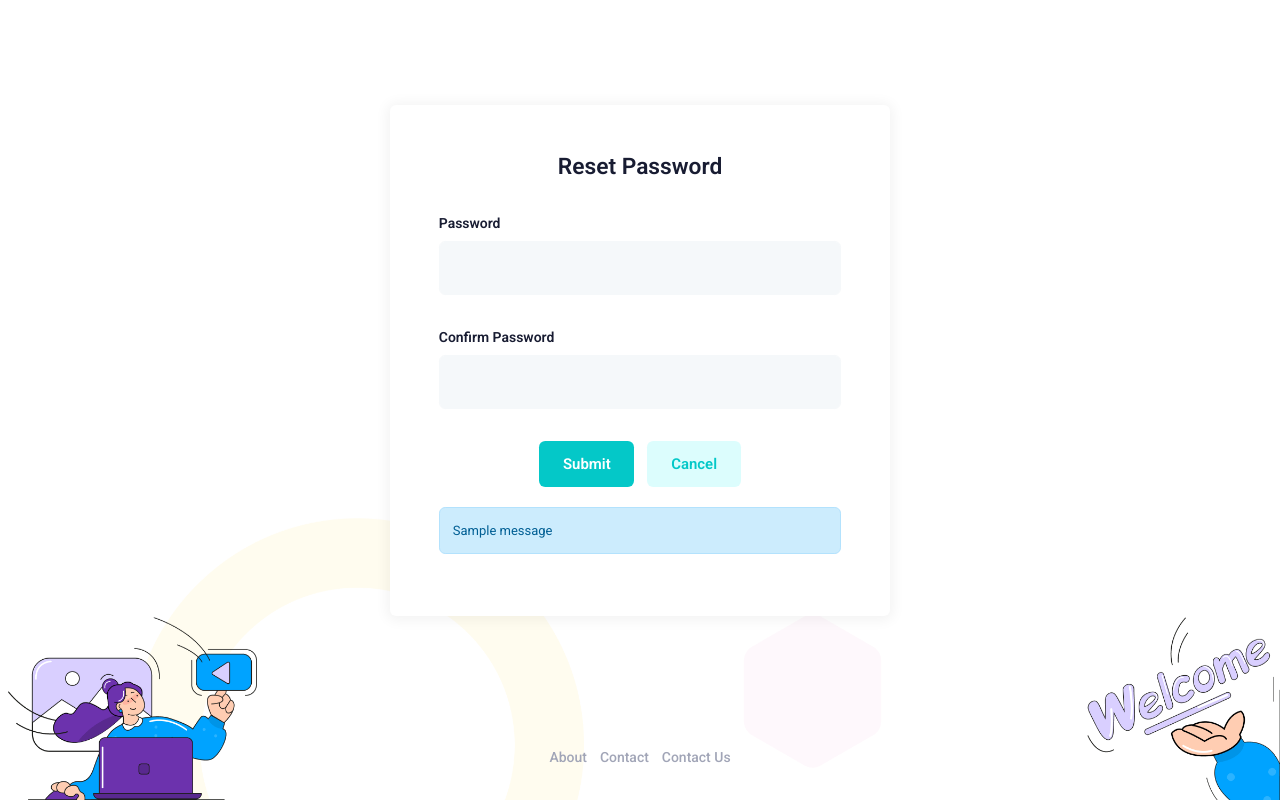
After one commit to rustyyyyy/fun-olympic, a Django app: page /reset-password/ in a window 1280 px wide. The commit adds this page. Run offline with Django 4.2, Linux system fonts and the light colour scheme; tables that the repository leaves empty hold one stand-in row (values such as "Sample post"); one stand-in notice (Sample message) is shown; parts of the project's set-up code (start-up, migrations or seed data) failed here and were passed over; some libraries are stand-ins or nearby versions.

Commit message:
add: password reset

```diff
--- /dev/null
+++ b/templates/home/password-reset.html
@@ -0,0 +1,135 @@
+{% load static %}
+
+<!DOCTYPE html>
+<html lang="en">
+<!--begin::Head-->
+
+<head>
+	<title>Password Reset</title>
+	<meta charset="utf-8">
+	<meta name="viewport" content="width=device-width, initial-scale=1">
+	<link rel="stylesheet" href="https://cdn.jsdelivr.net/npm/bootstrap@4.6.1/dist/css/bootstrap.min.css">
+	<script src="https://cdn.jsdelivr.net/npm/jquery@3.6.0/dist/jquery.slim.min.js"></script>
+	<script src="https://cdn.jsdelivr.net/npm/popper.js@1.16.1/dist/umd/popper.min.js"></script>
+	<script src="https://cdn.jsdelivr.net/npm/bootstrap@4.6.1/dist/js/bootstrap.bundle.min.js"></script>
+
+	<link rel="shortcut icon" href="{% static 'assets/media/logos/favicon.ico' %}" />
+
+	<!--begin::Fonts-->
+	<link rel="stylesheet" href="https://fonts.googleapis.com/css?family=Roboto:300,400,500,600,700" />
+	<!--end::Fonts-->
+
+	<!--begin::Global Stylesheets Bundle(used by all pages)-->
+	<link href="{% static 'assets/plugins/global/plugins.bundle.css' %}" rel="stylesheet" type="text/css" />
+	<link href="{% static 'assets/css/style.bundle.css' %}" rel="stylesheet" type="text/css" />
+	<!--end::Global Stylesheets Bundle-->
+
+	<!-- RECAPTCHA CDN -->
+	<script src="https://www.google.com/recaptcha/api.js" async defer> </script>
+</head>
+<!--end::Head-->
+<!--begin::Body-->
+
+<body id="kt_body" class="bg-body">
+	<!--begin::Main-->
+	<!--begin::Root-->
+	<div class="d-flex flex-column flex-root">
+		<!--begin::Authentication - Password reset -->
+		<div class="d-flex flex-column flex-column-fluid bgi-position-y-bottom position-x-center bgi-no-repeat bgi-size-contain bgi-attachment-fixed"
+			style="background-image: url(assets/media/illustrations/sigma-1/14.png">
+			<!--begin::Content-->
+			<div class="d-flex flex-center flex-column flex-column-fluid p-10 pb-lg-20">
+				<!--begin::Logo-->
+				<a href="../../demo2/dist/index.html" class="mb-12">
+					<!-- <img alt="Logo" src="{% static 'assets/media/logos/logo-1.svg' %}" class="h-40px" /> -->
+				</a>
+				<!--end::Logo-->
+				<!--begin::Wrapper-->
+				<div class="w-lg-500px bg-body rounded shadow-sm p-10 p-lg-15 mx-auto">
+					<!--begin::Form-->
+					<form class="form w-100" method="post">
+						{% csrf_token %}
+						<!--begin::Heading-->
+						<div class="text-center mb-10">
+							<!--begin::Title-->
+							<h1 class="text-dark mb-3">Reset Password</h1>
+							<!--end::Title-->
+						</div>
+						<!--begin::Heading-->
+						<!--begin::Input group-->
+						<input class="d-none" type="email" value="{{request.GET.email}}" name="email">
+						<div class="fv-row mb-10">
+							<label class="form-label fw-bolder text-gray-900 fs-6">Password</label>
+                            <input class="form-control form-control-solid py-8" type="password" placeholder="" name="password1"
+                                autocomplete="off" />
+						</div>
+						<div class="fv-row mb-10">
+							<label class="form-label fw-bolder text-gray-900 fs-6">Confirm Password</label>
+							<input class="form-control form-control-solid py-8" type="password" placeholder="" name="password2"
+								autocomplete="off" />
+						</div>
+						<!--end::Input group-->
+						<!--begin::Actions-->
+						<div class="d-flex flex-wrap justify-content-center pb-lg-0">
+							<button type="submit" class="btn btn-lg btn-primary fw-bolder me-4">
+								<span class="indicator-label">Submit</span>
+								<!-- <span class="indicator-progress">Please wait...
+									<span class="spinner-border spinner-border-sm align-middle ms-2"></span></span> -->
+							</button>
+							<a href="{% url 'logout' %}" class="btn btn-lg btn-light-primary fw-bolder">Cancel</a>
+						</div>
+						<!--end::Actions-->
+					</form>
+					<!--end::Form-->
+
+					{% if messages%}
+					<div class="mt-6">
+						{% for message in messages %}
+
+						{% if message.tags == 'success' %}
+						<div class="alert alert-success">
+						{{ message }}
+						</div>
+						{% endif %}
+						{% if message.tags == 'error' %}
+						<div class="alert alert-danger">
+						{{ message }}
+						</div>
+						{% endif %}
+						{% endfor %}
+					</div>
+					{% endif %}
+				</div>
+				<!--end::Wrapper-->
+			</div>
+			<!--end::Content-->
+			<!--begin::Footer-->
+			<div class="d-flex flex-center flex-column-auto p-10">
+				<!--begin::Links-->
+				<div class="d-flex align-items-center fw-bold fs-6">
+					<a href="https://keenthemes.com" class="text-muted text-hover-primary px-2">About</a>
+					<a href="mailto:support@keenthemes.com" class="text-muted text-hover-primary px-2">Contact</a>
+					<a href="https://1.envato.market/EA4JP" class="text-muted text-hover-primary px-2">Contact Us</a>
+				</div>
+				<!--end::Links-->
+			</div>
+			<!--end::Footer-->
+		</div>
+		<!--end::Authentication - Password reset-->
+	</div>
+	<!--end::Root-->
+	<!--end::Main-->
+	<!--begin::Javascript-->
+	<script>var hostUrl = "assets/";</script>
+	<!--begin::Global Javascript Bundle(used by all pages)-->
+	<script src="assets/plugins/global/plugins.bundle.js"></script>
+	<script src="assets/js/scripts.bundle.js"></script>
+	<!--end::Global Javascript Bundle-->
+	<!--begin::Page Custom Javascript(used by this page)-->
+	<script src="assets/js/custom/authentication/password-reset/password-reset.js"></script>
+	<!--end::Page Custom Javascript-->
+	<!--end::Javascript-->
+</body>
+<!--end::Body-->
+
+</html>
--- a/templates/partials/_header.html
+++ b/templates/partials/_header.html
@@ -43,11 +43,13 @@
                     <a href="/admin" class="btn" style="color: #223dff;">Admin Site</a>
                     {% endif %}
                     <span class="mr-3">{{request.user.username|upper}}</span>
+                    {% if request.user.is_authenticated %}
                     <a href="#" data-toggle="dropdown">
                         <!-- <i class="far fa-bell fa-2x"></i> -->
                         <img src="/media/images/bell.png" class="img-fluid" width="15" />
                         <span style="color: black;">{{noti_count}}</span>
                     </a>
+                    {% endif %}
                     {% if noti_data %}
                     <div class="dropdown-menu">
                         <h6 class="ml-2 mt-2">Notifications</h6>
@@ -80,6 +82,7 @@
                             <div class="menu-content d-flex align-items-center px-3">
                                 <!--begin::Avatar-->
                                 <div class="symbol symbol-50px me-5">
+
                                     {% if request.user.is_authenticated %}
                                     {% if request.user.avatar_user.avatar %}
                                     <img class="h-30px w-30px rounded" src="{{request.user.avatar_user.avatar.url}}"
--- a/users/forms.py
+++ b/users/forms.py
@@ -89,6 +89,9 @@ class RegisterForm(forms.Form):
     password1.widget.attrs.update(
         {"class": "form-control form-control-lg form-control-solid", "placeholder": ""}
     )
+    password2.widget.attrs.update(
+        {"class": "form-control form-control-lg form-control-solid", "placeholder": ""}
+    )
 
 class CountryForm(forms.Form):
     country = CountryField().formfield(label="Country")
--- a/users/urls.py
+++ b/users/urls.py
@@ -1,7 +1,7 @@
 from django.urls import path
 from users.views import (
     EmailVerify, SignupView, LoginView,
-    LogoutView, ForgotPasswordView, ProfileView)
+    LogoutView, ForgotPasswordView, ProfileView, ResetPasswordView)
 
 
 urlpatterns = [
@@ -11,4 +11,5 @@ urlpatterns = [
     path("logout/", LogoutView.as_view(), name="logout"),
     path("password-reset/", ForgotPasswordView.as_view(), name="forgotpassword"),
     path("profile/", ProfileView.as_view(), name="profile"),
+    path("reset-password/", ResetPasswordView.as_view(), name="reset_password"),
 ]
--- a/users/views.py
+++ b/users/views.py
@@ -1,3 +1,4 @@
+import email
 import os
 from pathlib import Path
 from urllib import parse
@@ -9,7 +10,7 @@ from django.contrib.auth import login, authenticate, logout
 from django.contrib import messages
 from django.views import View
 
-from users.models import CustomUser, EmailVerification, UserAvatar
+from users.models import CustomUser, EmailVerification, UserAvatar, RestPasswordRequest
 from users.forms import CustomUserCreationForm, RegisterForm, CountryForm, GenderForm
 from users.helper import captcha_validation, email_verification
 
@@ -126,11 +127,15 @@ class LoginView(View):
 
 
             user = authenticate(username=username, password=password)
-
             if user.is_staff != True:
                 try:
+                    email_verify = get_object_or_404(EmailVerification, user=user)
+                    reset_password_user = get_object_or_404(RestPasswordRequest, user=user)
 
-                    email_verify = get_object_or_404(EmailVerification, user=user)
+                    if reset_password_user.is_active == True:
+                        logout(request)
+                        return redirect(f'/reset-password/?email={username}')
+
                     if email_verify.verified != True:
                         logout(request)
                         messages.error(
@@ -168,7 +173,12 @@ class ForgotPasswordView(View):
 
         try:
             user = get_object_or_404(CustomUser, email=email)
-            messages.success(request, "Password reset sucessfully requested! try to login")
+
+            qs = RestPasswordRequest.objects.filter(user=user)
+            if not qs.exists():
+                RestPasswordRequest.objects.create(user=user)
+
+            messages.success(request, "Password reset sucessfully requested! try to login shortly")
         except Exception:
             messages.error(request, "Invalid email")
 
@@ -208,3 +218,52 @@ class ProfileView(View):
 
         return redirect(request.META['HTTP_REFERER'])
         # return render(request, 'home/profile.html', {})
+
+
+class ResetPasswordView(View):
+    def get(self, request):
+        email = request.GET.get('email')
+        return render(request, 'home/password-reset.html', {'email': email})
+
+    def post(self, request):
+        # email = request.POST.get('email')
+        # try:
+        #     user = get_object_or_404(CustomUser, email=email)
+        #     qs = RestPasswordRequest.objects.filter(user=user)
+
+        #     if not qs.exists():
+        #         RestPasswordRequest.objects.create(user=user)
+
+        #     messages.success(request, "Password reset sucessfully requested! try to login shortly")
+        # except Exception:
+        #     messages.error(request, "Invalid email")
+        data = request.POST
+        email = data.get('email')
+        password1 = data.get('password1')
+        password2 = data.get('password2')
+
+        if password1 != password2:
+            messages.error(request, "password and confirm password must match")
+
+        if len(password1) < 8:
+            messages.error(request, "password must be at least 8 characters")
+
+
+        if str(request.user) == 'AnonymousUser':
+            try:
+                user = CustomUser.objects.get(email=email)
+                reset_pass = RestPasswordRequest.objects.get(user=user)
+
+                if reset_pass.is_active:
+                    reset_pass.is_active= False
+                    reset_pass.save()
+
+                    user.set_password(password1)
+                    user.save()
+                    messages.success(request, "password changed sucessfully")
+                    return redirect('/login/')
+
+            except Exception:
+                messages.error(request, "password request not sucessful")
+
+        return render(request, 'home/password-reset.html')
```
Also changed, not shown: users/admin.py (+6 -1 lines), users/models.py (+9 -0 lines), db.sqlite3, users/migrations/0010_restpasswordrequest.py (added).
